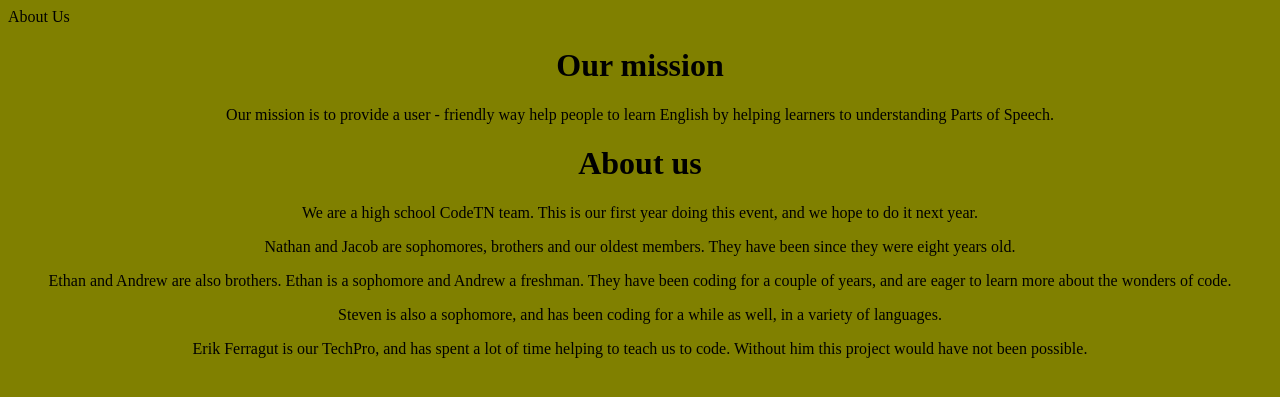
After one commit to jferragut666/lang, a Flask app: page /about-us in a window 1280 px wide. The commit adds this page. Shown: the top 397 px of the page. Run offline with Flask 2, Linux system fonts and the light colour scheme; some libraries are stand-ins or nearby versions.

Commit message:
too many changes to count

```diff
--- /dev/null
+++ b/app/static/otherpagesdesign.css
@@ -0,0 +1,12 @@
+h1 {
+    text-align: center;
+    font-size: 2em;
+}
+p {
+    text-align: center;
+    font-size: 1.0em;
+}
+
+body {
+    background-color: olive;
+}
--- /dev/null
+++ b/app/templates/Aboutus.html
@@ -0,0 +1,16 @@
+{% extends "infobase.html" %}
+
+{% block title2 %}
+About Us
+{% endblock %}
+
+{% block stuff %}
+<h1> Our mission </h1>
+<p> Our mission is to provide a user - friendly way help people to learn English by helping learners to understanding Parts of Speech. </p>
+<h1> About us </h1>
+<p> We are a high school CodeTN team. This is our first year doing this event, and we hope to do it next year. </p>
+<p> Nathan and Jacob are sophomores, brothers and our oldest members. They have been since they were eight years old. </p>
+<p> Ethan and Andrew are also brothers. Ethan is a sophomore and Andrew a freshman. They have been coding for a couple of years, and are eager to learn more about the wonders of code. </p>
+<p> Steven is also a sophomore, and has been coding for a while as well, in a variety of languages. </p>
+<p> Erik Ferragut is our TechPro, and has spent a lot of time helping to teach us to code. Without him this project would have not been possible. </p>
+{% endblock %}
--- a/app/templates/bootstrap.html
+++ b/app/templates/bootstrap.html
@@ -13,6 +13,3 @@
 {% block content %}
   <h1>Hello, Bootstrap</h1>
 {% endblock %}
-
-
-<a href="base.html">home</a>
--- /dev/null
+++ b/app/templates/infobase.html
@@ -0,0 +1,10 @@
+<!DOCTYPE html>
+<html>
+    <head>
+        <link rel="stylesheet" type="text/css" href="{{ url_for('static', filename='otherpagesdesign.css') }}" />
+        {% block title2 %} {% endblock %}
+    </head>
+    <body>
+        <p> {% block stuff %}{% endblock %} </p>
+    </body>
+</html>
--- a/app/views.py
+++ b/app/views.py
@@ -2,207 +2,13 @@ from app import app
 from flask import render_template
 import wtforms
 import flask_wtf
-from lxml import etree
-s = """<table cellpadding="2" cellspacing="2" border="0">
-  <tr bgcolor="#DFDFFF" align="none">
-    <td align="none">
-      <div align="left">Number</div>
-    </td>
-    <td>
-      <div align="left">Tag</div>
-    </td>
-    <td>
-      <div align="left">Description</div>
-    </td>
-  </tr>
-  <tr bgcolor="#FFFFCA">
-    <td align="none"> 1. </td>
-    <td>CC </td>
-    <td>Coordinating conjunction </td>
-  </tr>
-  <tr bgcolor="#FFFFCA">
-    <td align="none"> 2. </td>
-    <td>CD </td>
-    <td>Cardinal number </td>
-  </tr>
-  <tr bgcolor="#FFFFCA">
-    <td align="none"> 3. </td>
-    <td>DT </td>
-    <td>Determiner </td>
-  </tr>
-  <tr bgcolor="#FFFFCA">
-    <td align="none"> 4. </td>
-    <td>EX </td>
-    <td>Existential <i>there<i> </i></i></td>
-  </tr>
-  <tr bgcolor="#FFFFCA">
-    <td align="none"> 5. </td>
-    <td>FW </td>
-    <td>Foreign word </td>
-  </tr>
-  <tr bgcolor="#FFFFCA">
-    <td align="none"> 6. </td>
-    <td>IN </td>
-    <td>Preposition or subordinating conjunction </td>
-  </tr>
-  <tr bgcolor="#FFFFCA">
-    <td align="none"> 7. </td>
-    <td>JJ </td>
-    <td>Adjective </td>
-  </tr>
-  <tr bgcolor="#FFFFCA">
-    <td align="none"> 8. </td>
-    <td>JJR </td>
-    <td>Adjective, comparative </td>
-  </tr>
-  <tr bgcolor="#FFFFCA">
-    <td align="none"> 9. </td>
-    <td>JJS </td>
-    <td>Adjective, superlative </td>
-  </tr>
-  <tr bgcolor="#FFFFCA">
-    <td align="none"> 10. </td>
-    <td>LS </td>
-    <td>List item marker </td>
-  </tr>
-  <tr bgcolor="#FFFFCA">
-    <td align="none"> 11. </td>
-    <td>MD </td>
-    <td>Modal </td>
-  </tr>
-  <tr bgcolor="#FFFFCA">
-    <td align="none"> 12. </td>
-    <td>NN </td>
-    <td>Noun, singular or mass </td>
-  </tr>
-  <tr bgcolor="#FFFFCA">
-    <td align="none"> 13. </td>
-    <td>NNS </td>
-    <td>Noun, plural </td>
-  </tr>
-  <tr bgcolor="#FFFFCA">
-    <td align="none"> 14. </td>
-    <td>NNP </td>
-    <td>Proper noun, singular </td>
-  </tr>
-  <tr bgcolor="#FFFFCA">
-    <td align="none"> 15. </td>
-    <td>NNPS </td>
-    <td>Proper noun, plural </td>
-  </tr>
-  <tr bgcolor="#FFFFCA">
-    <td align="none"> 16. </td>
-    <td>PDT </td>
-    <td>Predeterminer </td>
-  </tr>
-  <tr bgcolor="#FFFFCA">
-    <td align="none"> 17. </td>
-    <td>POS </td>
-    <td>Possessive ending </td>
-  </tr>
-  <tr bgcolor="#FFFFCA">
-    <td align="none"> 18. </td>
-    <td>PRP </td>
-    <td>Personal pronoun </td>
-  </tr>
-  <tr bgcolor="#FFFFCA">
-    <td align="none"> 19. </td>
-    <td>PRP$ </td>
-    <td>Possessive pronoun </td>
-  </tr>
-  <tr bgcolor="#FFFFCA">
-    <td align="none"> 20. </td>
-    <td>RB </td>
-    <td>Adverb </td>
-  </tr>
-  <tr bgcolor="#FFFFCA">
-    <td align="none"> 21. </td>
-    <td>RBR </td>
-    <td>Adverb, comparative </td>
-  </tr>
-  <tr bgcolor="#FFFFCA">
-    <td align="none"> 22. </td>
-    <td>RBS </td>
-    <td>Adverb, superlative </td>
-  </tr>
-  <tr bgcolor="#FFFFCA">
-    <td align="none"> 23. </td>
-    <td>RP </td>
-    <td>Particle </td>
-  </tr>
-  <tr bgcolor="#FFFFCA">
-    <td align="none"> 24. </td>
-    <td>SYM </td>
-    <td>Symbol </td>
-  </tr>
-  <tr bgcolor="#FFFFCA">
-    <td align="none"> 25. </td>
-    <td>TO </td>
-    <td><i>to</i> </td>
-  </tr>
-  <tr bgcolor="#FFFFCA">
-    <td align="none"> 26. </td>
-    <td>UH </td>
-    <td>Interjection </td>
-  </tr>
-  <tr bgcolor="#FFFFCA">
-    <td align="none"> 27. </td>
-    <td>VB </td>
-    <td>Verb, base form </td>
-  </tr>
-  <tr bgcolor="#FFFFCA">
-    <td align="none"> 28. </td>
-    <td>VBD </td>
-    <td>Verb, past tense </td>
-  </tr>
-  <tr bgcolor="#FFFFCA">
-    <td align="none"> 29. </td>
-    <td>VBG </td>
-    <td>Verb, gerund or present participle </td>
-  </tr>
-  <tr bgcolor="#FFFFCA">
-    <td align="none"> 30. </td>
-    <td>VBN </td>
-    <td>Verb, past participle </td>
-  </tr>
-  <tr bgcolor="#FFFFCA">
-    <td align="none"> 31. </td>
-    <td>VBP </td>
-    <td>Verb, non-3rd person singular present </td>
-  </tr>
-  <tr bgcolor="#FFFFCA">
-    <td align="none"> 32. </td>
-    <td>VBZ </td>
-    <td>Verb, 3rd person singular present </td>
-  </tr>
-  <tr bgcolor="#FFFFCA">
-    <td align="none"> 33. </td>
-    <td>WDT </td>
-    <td>Wh-determiner </td>
-  </tr>
-  <tr bgcolor="#FFFFCA">
-    <td align="none"> 34. </td>
-    <td>WP </td>
-    <td>Wh-pronoun </td>
-  </tr>
-  <tr bgcolor="#FFFFCA">
-    <td align="none"> 35. </td>
-    <td>WP$ </td>
-    <td>Possessive wh-pronoun </td>
-  </tr>
-  <tr bgcolor="#FFFFCA">
-    <td align="none"> 36. </td>
-    <td>WRB </td>
-    <td>Wh-adverb </td>
-  </tr>
-</table>
-"""
-table = etree.XML(s)
-rows = iter(table)
-headers = [col.text for col in next(rows)]
-for row in rows:
-    values = [col.text for col in row]
-    print dict(zip(headers, values)), row, col.text
+tableTerms = {'PRP$': 'Possessive pronoun ', 'VBG': 'Verb, gerund or present participle ', 'FW': 'Foreign word ', 'VBN': 'Verb, past participle ',
+              'VBP': 'Verb, non-3rd person singular present ', 'WDT': 'Wh-determiner ', 'JJ': 'Adjective ', 'WP': 'Wh-pronoun ', 'VBZ': 'Verb, 3rd person singular present ',
+              'DT': 'Determiner ', 'RP': 'Particle ', 'NN': 'Noun, singular or mass ', 'VBD': 'Verb, past tense ', 'POS': 'Possessive ending ', 'TO': 'to',
+              'PRP': 'Personal pronoun ', 'RB': 'Adverb ', 'NNS': 'Noun, plural ', 'NNP': 'Proper noun, singular ', 'VB': 'Verb, base form ', 'WRB': 'Wh-adverb ',
+              'CC': 'Coordinating conjunction ', 'LS': 'List item marker ', 'PDT': 'Predeterminer ', 'RBS': 'Adverb, superlative ', 'RBR': 'Adverb, comparative ',
+              'CD': 'Cardinal number ', 'EX': 'Existential ', 'IN': 'Preposition or subordinating conjunction ', 'WP$': 'Possessive wh-pronoun ', 'MD': 'Modal ',
+              'NNPS': 'Proper noun, plural ', 'JJS': 'Adjective, superlative ', 'JJR': 'Adjective, comparative ', 'SYM': 'Symbol ', 'UH': 'Interjection ', 'DET':'i am'}
 
 
 #from run import parser
@@ -222,20 +28,24 @@ def main():
         parsedData = app.parser(form.sentence.data)
         sents = []
         sents = parsedData.sents
+        print "parsed data sent!"
         for span in parsedData.sents:
             sent = [parsedData[i] for i in range(span.start, span.end)]
+            print "data in sent!"
             break
-    lists = []
-    try:
+        lists = []
+        print "try success!"
         for token in sent:
-            listy=[token.orth_, token.pos_, token.dep_,token.head.orth_]
+            print token.pos_
+            print tableTerms[token.pos_]
+
+            listy=[token.orth_, token.pos_, token.dep_,token.head.orth_, tableTerms[token.pos_]]
             lists.append(listy)
             print(listy)
+    else:
+        lists=[]
+    return render_template('base.html', form=form, title = "home", data = lists)
 
-        #print parsedData
-        return render_template('base.html', form=form, title = "home", data = lists)
-    except:
-        return render_template('base.html', form = form, title = "home")
 
 class RequestForm(flask_wtf.FlaskForm):
     sentence = wtforms.StringField('Sentence', [wtforms.validators.InputRequired()])
@@ -243,21 +53,11 @@ class RequestForm(flask_wtf.FlaskForm):
 
 #Andrew's stuff, trying to create more pages
 
-@app.route('/About')
+@app.route('/about-us')
 def something():
-    return 'Hellow Orld!'
-#recording stuff so that if I screw up you can check where I changed stuff
-#added the em stuff in design.css
-#added </td> on line 196
-#changed 1px to 0.0625em in base.html line 5,17
-''' added this to the css page
-body {
-    background-color: green;
-    background-image: url("http://images.clipartpanda.com/book-20clipart-KTn8jp8Tq.jpeg");
-    background-position: right top;
+    return render_template('Aboutus.html')
 
-
-}
-and <body> </body> to the base.html page
-'''
-#Note to self: w3 schools is a good source
+@app.route('/bootstrap')
+def bootstrapstuff():
+    form = RequestForm()
+    return render_template('bootstrap.html', form = form, title = "yoyo")
```
Also changed, not shown: app/static/design.css (added, +27 -0 lines), app/templates/base.html (+12 -11 lines), README.md, app/static/favicon.ico (added).
